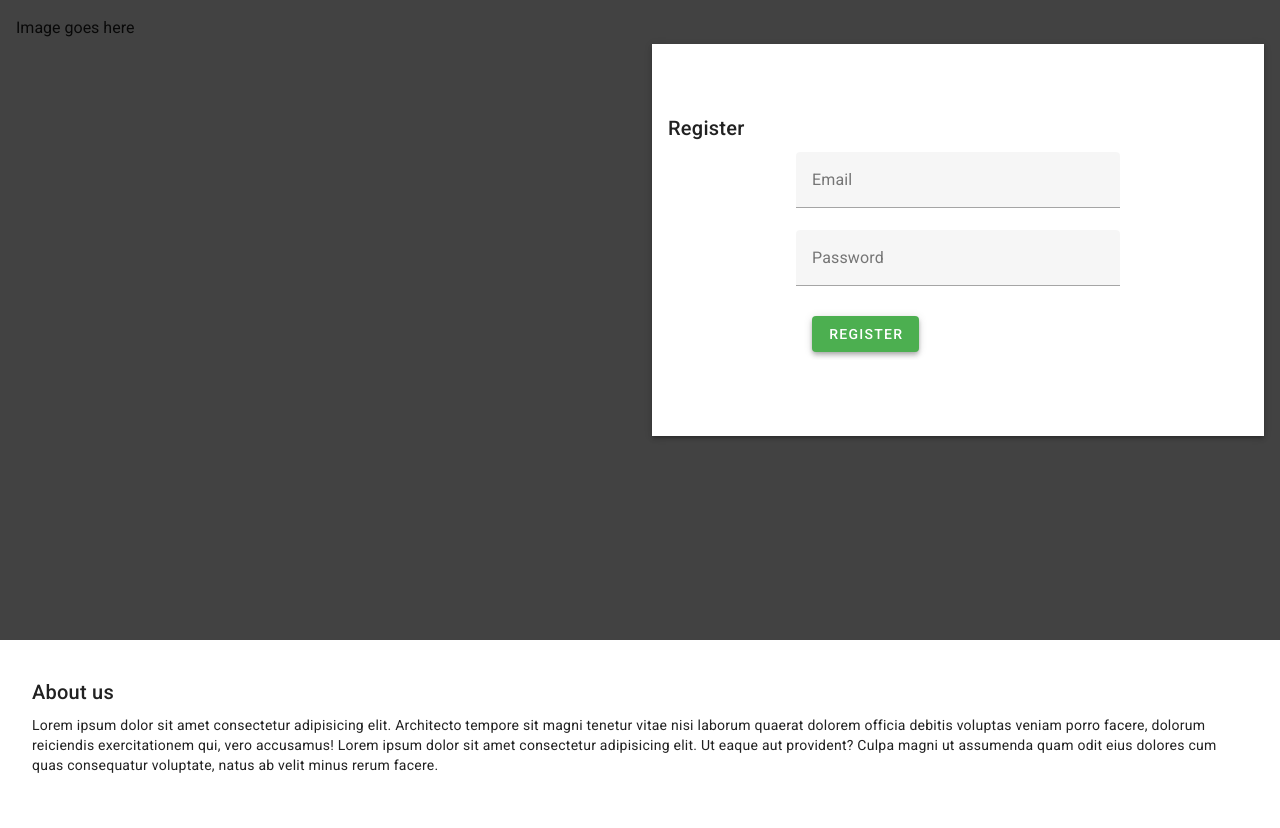
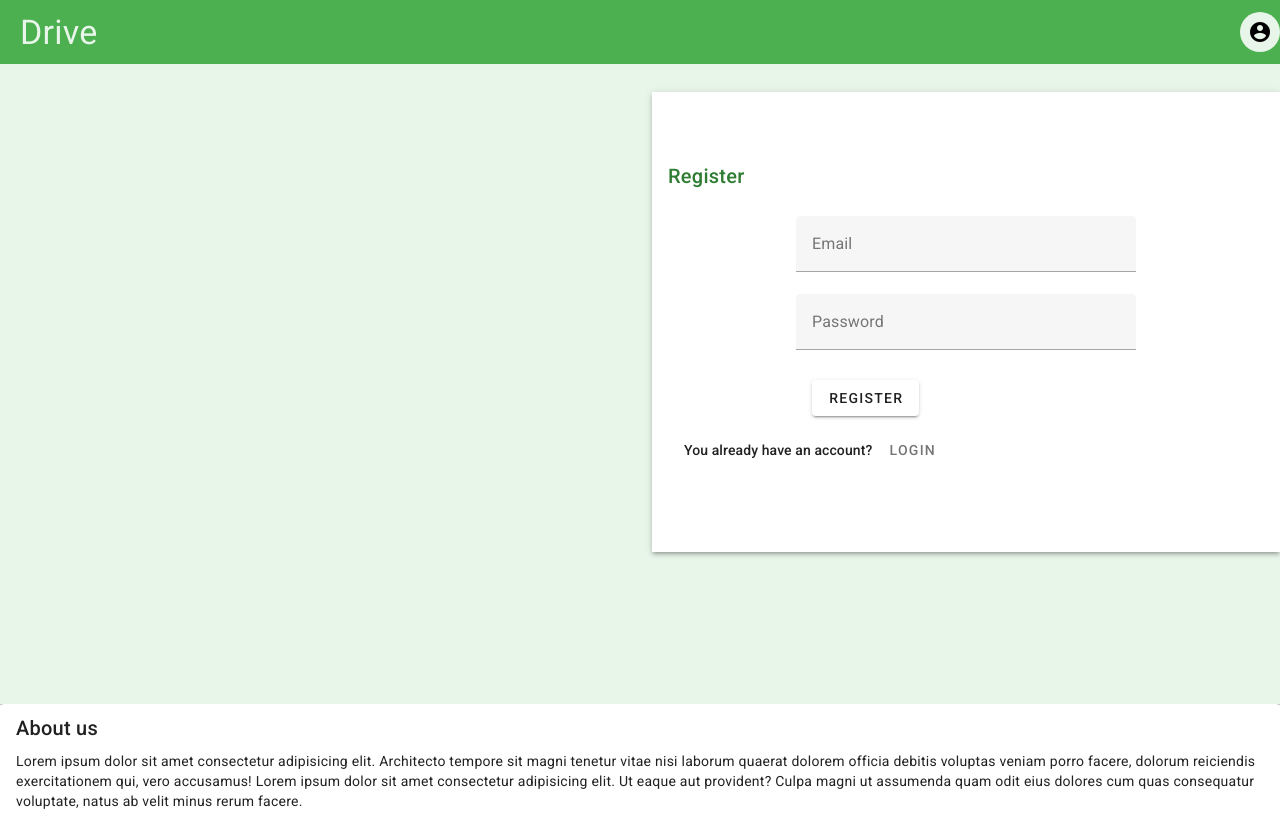
Before and after one commit to hakanyildizhan/pwr-22-spring-css-ii-st-gpp, a Vue app in the folder src/drive-frontend/: page / in a window 1280 px wide. Before the commit the page ends 800 px from the top, so only its background shows below. Built offline with nearby package versions, Linux system fonts and the light colour scheme.

Commit message:
design improvements

```diff
--- a/src/drive-frontend/src/App.vue
+++ b/src/drive-frontend/src/App.vue
@@ -1,8 +1,8 @@
 <template>
   <v-app id='App'>
 
-    <!-- <myAppbar />
-    <sideNavigation />
+    <myAppbar />
+    <!--<sideNavigation />
     <fileItemList /> -->
     <myBodySection />
 
@@ -10,7 +10,7 @@
 </template>
 
 <script>
-// import myAppbar from './components/public/myAppbar';
+import myAppbar from './components/public/myAppbar';
 // import fileItemList from './components/public/fileItemList';
 // import sideNavigation from './components/public/sideNavigation'
 import myBodySection from './components/public/myBodySection';
@@ -19,10 +19,10 @@ export default {
   name: 'App',
 
   components: {
-    // myAppbar,
+    myAppbar,
     // fileItemList,
     // sideNavigation,
-    myBodySection
+    myBodySection,
   },
 
   data: () => ({
--- a/src/drive-frontend/src/components/public/myAppbar.vue
+++ b/src/drive-frontend/src/components/public/myAppbar.vue
@@ -1,8 +1,10 @@
 <template>
-    <v-app-bar app>
-        <v-app-bar-title>Drive</v-app-bar-title>
+    <v-app-bar app elevation='0' color="green">
+        <v-app-bar-title class="text-h4 text-green-lighten-5">Drive</v-app-bar-title>
         <v-spacer />
-        <span class='text-body-1'> sample </span>
+        <v-avatar color="green-lighten-5">
+            <v-icon icon="mdi-account-circle"></v-icon>
+        </v-avatar>
     </v-app-bar>
 </template>
 
--- a/src/drive-frontend/src/components/public/myBodySection.vue
+++ b/src/drive-frontend/src/components/public/myBodySection.vue
@@ -1,12 +1,17 @@
 <template>
     <v-main>
-        <v-container fluid style="height: 80vh; background-color: #424242" rounded="0">
+        <v-card style="height: 80vh; background-color: #E8F5E9" rounded="0">
             <v-row>
-                <v-col cols="6">Image goes here</v-col>
+                <v-col cols="6"></v-col>
                 <v-col cols="6" class="py-10 my-auto">
                     <v-card class="justify-center py-15" elevation="3" rounded="0">
-                        <v-card-title class="justify-center">Register</v-card-title>
+                        <v-card-title class="justify-center"><span class="text-green-darken-3">Register</span></v-card-title>
                         <v-card-text>
+                            <v-card-title class="justify-center">
+                                <template v-if="showErrorSnack">
+                                    <span class="text-red-lighten-3">Email exists</span>
+                                </template>
+                            </v-card-title>
                             <v-card class="px-16" elevation="0">
                                 <v-form class="px-16">
                                     <v-text-field
@@ -14,7 +19,6 @@
                                         v-model="registrationForm.email"
                                         :rules="registrationValidate.emailRules"
                                     />
-                                    {{registrationForm.email}}
                                     <v-text-field
                                         label="Password"
                                         type="password"
@@ -22,35 +26,28 @@
                                         v-model="registrationForm.password"
                                         :rules="registrationValidate.passwordRules"
                                     />
-                                    {{registrationForm.password}}
-                                    <!--<template v-if="showPasswordValidations">
-                                        <p
-                                            :class="passwordLengthvalid? 'green--text' : 'red--text'"
+                                    <v-card-title class="justify-center">
+                                       <v-btn
+                                            class="success"
+                                            :loading="loading"
+                                            :disabled="loading"
+                                            @click="submitRegistration"
+                                            large
                                         >
-                                        Password length must be greater than 6
-                                        </p>
-                                        <p>Password must contain uppercase</p>
-                                        <p>Password must contain lowercase</p>
-                                        <p>Password must contain symbol</p>
-                                        <p>Password must contain number</p>
-                                    </template>-->
-                                    <v-card-title class="justify-center">
-                                        <v-btn
-                                        color="success"
-                                        elevation="4"
-                                        @click="loader = 'loading'"
-                                        >Register</v-btn>
+                                            Register
+                                        </v-btn>
                                     </v-card-title>
                                 </v-form>
                             </v-card>
+                            <v-card-title class="justify-center">
+                                <span class="text-subtitle-2"> You already have an account?</span>
+                                <v-btn variant="plain">Login</v-btn>
+                            </v-card-title>
                         </v-card-text>
                     </v-card>
                 </v-col>
             </v-row>
-        </v-container>
-    </v-main>
-
-    <v-footer app>
+        </v-card>
         <v-card elevation="0">
             <v-card-title class="justify-center">About us</v-card-title>
             <v-card-text>
@@ -63,13 +60,15 @@
                 facere.
             </v-card-text>
         </v-card>
-    </v-footer>
+    </v-main>
 </template>
 
 <script>
     export default {
         name: "myBodySection",
         data:()=>({
+            showErrorSnack: false,
+            loading: false,
             passwordLengthvalid: false,
             showPasswordValidations: false,
             registrationForm:{
@@ -78,24 +77,36 @@
             },
             registrationValidate:{
                 passwordRules: [
-                    (v) => !!v || "Password is required",
-                    (v) => (v && v.length >= 8) || "Password length must be greater than 8",
-                    (v) => /[A-Z]/.test(v) || "Password does not contain uppercase",
-                    (v) => /[a-z]/.test(v) || "Password does not contain lowercase",
-                    (v) => /[0-9]/.test(v) || "Password does not contain number",
-                    (v) => /[!@#$%^&*]/.test(v) || "Password does not contain a special character",
+                    v => !!v || "Password is required",
+                    v => (v && v.length >= 8) || "Password length must be greater than 8",
+                    v => /[A-Z]/.test(v) || "Password does not contain uppercase",
+                    v => /[a-z]/.test(v) || "Password does not contain lowercase",
+                    v => /[0-9]/.test(v) || "Password does not contain number",
+                    v => /[!@#$%^&*]/.test(v) || "Password does not contain a special character",
                 ],
                 emailRules: [
-                    (v) => !!v || "Email is required",
+                    v => !!v || 'E-mail is required',
                     //  v => /.+@.+/.test(v) || 'E-mail must be valid',
-                    (v) =>
+                    v =>
                         !v ||
                         /^\w+([.-]?\w+)*@\w+([.-]?\w+)*(\.\w{2,3})+$/.test(v) ||
                         "E-mail must be valid",
                 ],
             },
         }),
-        /*watch: {
+        method: {
+            submitRegistration(){
+                this.loading=true;
+                this.showErrorSnack=true;
+                // redirect
+                //this.$router.push("/item");
+                this.$router.push('/dashboard')
+            },
+        },
+        watch: {
+            loading() {
+                setTimeout(() => (this.loading = false), 3000);
+            },
             "registartionForm.password": function () {
                 console.log("called here");
                 if (this.registrationForm.password.length > 6) {
@@ -104,7 +115,7 @@
                     this.passwordLengthvalid = false;
                 }
             }
-        },*/
+        },
     };
 </script>
 
```
